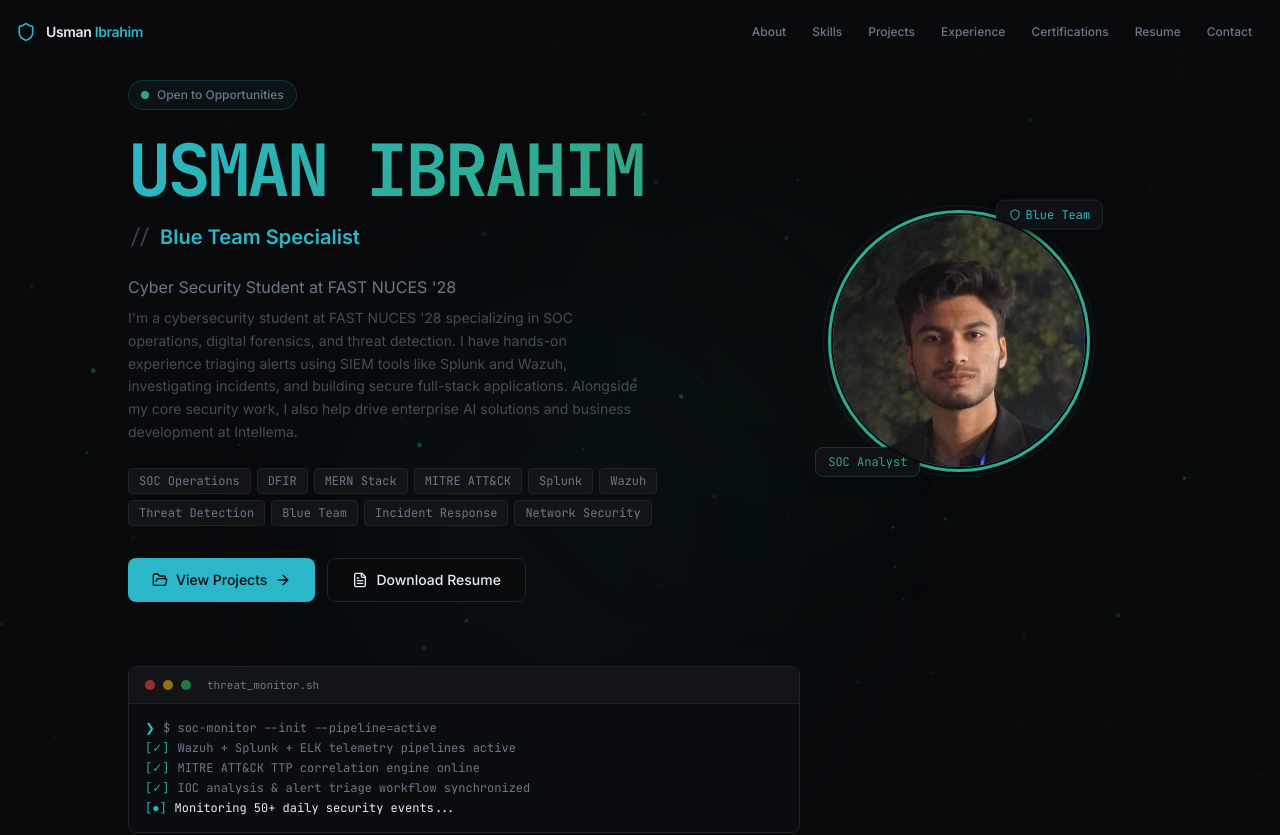
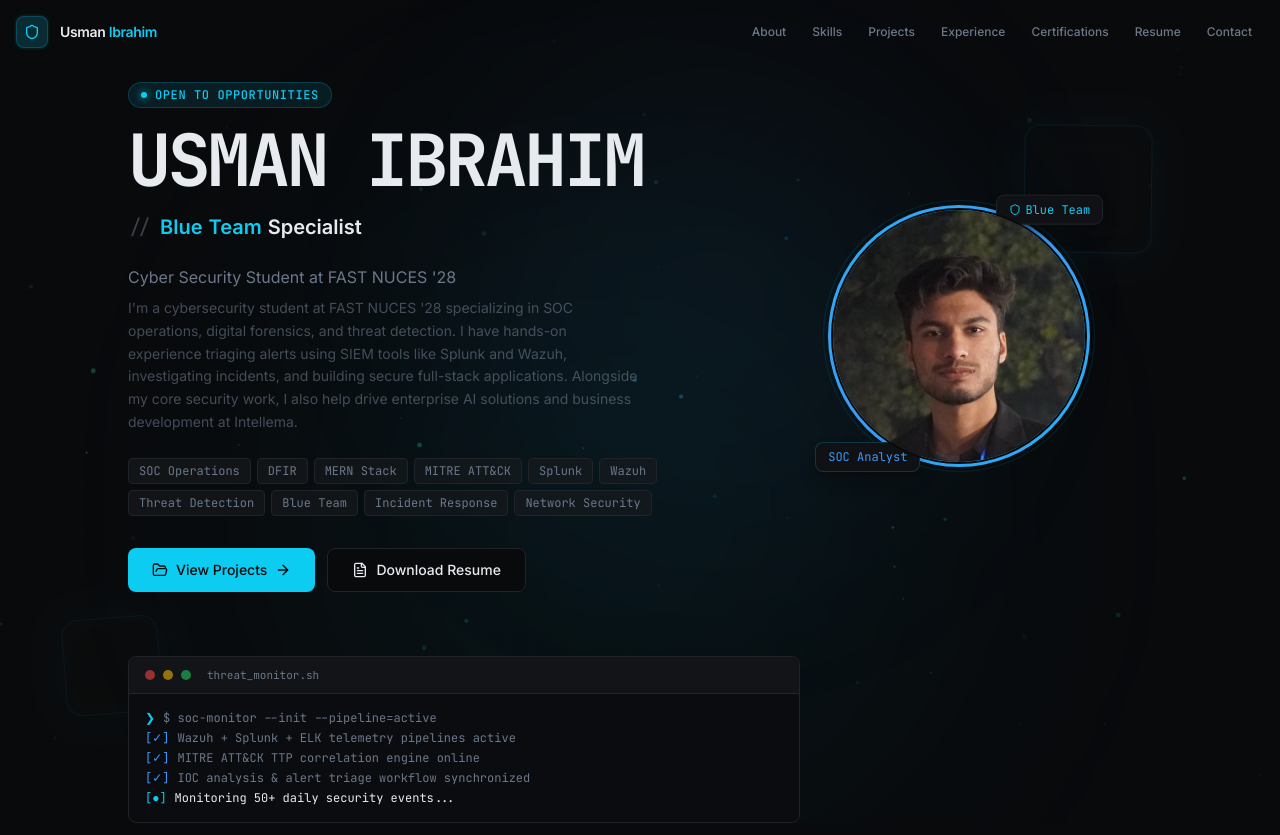
Before and after one commit to UsmanPrime/Portfolio, a React (Vite) app: page / in a window 1280 px wide. Shown: the top 835 px of the page. Built offline with nearby package versions, Linux system fonts and the light colour scheme.

Commit message:
feat: visual and motion upgrade pass with framer-motion

```diff
--- a/package.json
+++ b/package.json
@@ -49,6 +49,7 @@
     "cmdk": "^1.1.1",
     "date-fns": "^3.6.0",
     "embla-carousel-react": "^8.6.0",
+    "framer-motion": "^13.0.0",
     "input-otp": "^1.4.2",
     "lucide-react": "^0.462.0",
     "next-themes": "^0.3.0",
@@ -88,7 +89,9 @@
   },
   "reactSnap": {
     "source": "dist",
-    "include": ["/"],
+    "include": [
+      "/"
+    ],
     "crawl": false,
     "puppeteerArgs": [
       "--no-sandbox",
--- a/src/components/Hero.tsx
+++ b/src/components/Hero.tsx
@@ -1,4 +1,5 @@
 import { Shield, ChevronDown, FileText, FolderOpen, ArrowRight } from "lucide-react";
+import { motion } from "framer-motion";
 import { Button } from "@/components/ui/button";
 import { useTypingEffect, useDecryptText } from "@/hooks/useAnimations";
 import ParticlesBackground from "@/components/ParticlesBackground";
@@ -61,9 +62,21 @@ const Hero = () => {
       <div className="absolute inset-0 grid-bg opacity-15" />
       <div className="absolute inset-0 bg-gradient-to-b from-background via-background/40 to-background" />
 
+      {/* Floating Glassy Panels */}
+      <motion.div
+        animate={{ y: [0, -20, 0], rotate: [0, 5, 0] }}
+        transition={{ duration: 8, repeat: Infinity, ease: "easeInOut" }}
+        className="absolute top-32 right-[10%] w-32 h-32 glassy-panel opacity-40 hidden lg:block z-0"
+      />
+      <motion.div
+        animate={{ y: [0, 20, 0], rotate: [0, -5, 0] }}
+        transition={{ duration: 10, repeat: Infinity, ease: "easeInOut", delay: 1 }}
+        className="absolute bottom-32 left-[5%] w-24 h-24 glassy-panel opacity-30 hidden lg:block z-0"
+      />
+
       {/* Ambient glow */}
-      <div className="absolute top-1/3 left-1/4 w-[500px] h-[500px] rounded-full bg-primary/5 blur-[120px] animate-pulse-subtle" />
-      <div className="absolute bottom-1/3 right-1/4 w-[400px] h-[400px] rounded-full bg-accent/5 blur-[100px] animate-pulse-subtle" style={{ animationDelay: '1.5s' }} />
+      <div className="absolute top-1/4 left-1/4 w-[600px] h-[600px] rounded-full bg-primary/10 blur-[150px] animate-pulse-subtle z-0" />
+      <div className="absolute bottom-1/3 right-1/4 w-[500px] h-[500px] rounded-full bg-accent/10 blur-[120px] animate-pulse-subtle z-0" style={{ animationDelay: '1.5s' }} />
 
       <div className="container mx-auto px-4 relative z-10">
         <div className="max-w-5xl mx-auto">
@@ -71,15 +84,9 @@ const Hero = () => {
             {/* Left Content */}
             <div className="lg:col-span-3">
               {/* Status */}
-              <div className="flex items-center gap-2.5 mb-6 animate-fade-in-up">
-                <div className="flex items-center gap-2 px-3 py-1.5 border border-primary/20 rounded-full bg-primary/5">
-                  <span className="relative flex h-2 w-2">
-                    <span className="animate-ping absolute inline-flex h-full w-full rounded-full bg-accent opacity-60" />
-                    <span className="relative inline-flex rounded-full h-2 w-2 bg-accent" />
-                  </span>
-                  <span className="text-xs font-medium text-muted-foreground">
-                    Open to Opportunities
-                  </span>
+              <div className="animate-fade-in-up">
+                <div className="eyebrow-badge">
+                  Open to Opportunities
                 </div>
               </div>
 
@@ -88,7 +95,7 @@ const Hero = () => {
                 className="text-5xl md:text-6xl lg:text-7xl font-extrabold mb-3 animate-fade-in-up tracking-tighter"
                 style={{ animationDelay: "0.1s" }}
               >
-                <span className={`font-mono transition-all duration-500 ${nameDecrypted ? 'gradient-text' : 'text-primary/60'}`}>
+                <span className={`font-mono transition-all duration-500 ${nameDecrypted ? 'text-foreground' : 'text-primary/60'}`}>
                   {nameText}
                 </span>
               </h1>
@@ -102,11 +109,15 @@ const Hero = () => {
                   {"// "}
                 </span>
                 <span
-                  className={`text-lg md:text-xl font-semibold text-primary transition-all duration-200 inline-block ${
+                  className={`text-lg md:text-xl font-semibold transition-all duration-200 inline-block ${
                     isRoleVisible ? "opacity-100 translate-y-0" : "opacity-0 -translate-y-1"
-                  }`}
+                  } text-foreground`}
                 >
-                  {roles[currentRoleIndex]}
+                  {roles[currentRoleIndex].split(' ').map((word, index) =>
+                    ['Blue', 'Team', 'SOC', 'DFIR', 'Security'].includes(word) ?
+                    <span key={index} className="text-primary mr-1.5">{word}</span> :
+                    <span key={index} className="mr-1.5">{word}</span>
+                  )}
                 </span>
               </div>
 
--- a/src/components/Navbar.tsx
+++ b/src/components/Navbar.tsx
@@ -1,5 +1,7 @@
 import { useState, useEffect } from "react";
 import { Shield, Menu, X } from "lucide-react";
+
+import { motion } from "framer-motion";
 
 const navLinks = [
   { href: "#about", label: "About" },
@@ -57,11 +59,15 @@ const Navbar = () => {
               e.preventDefault();
               window.scrollTo({ top: 0, behavior: "smooth" });
             }}
-            className="flex items-center gap-2.5 group"
+            className="flex items-center gap-3 group"
           >
-            <div className="relative">
-              <Shield className="w-5 h-5 text-primary transition-all duration-300 group-hover:text-accent group-hover:scale-110" />
-              <div className="absolute inset-0 bg-primary/20 rounded-full blur-md opacity-0 group-hover:opacity-100 transition-opacity duration-300" />
+            <div className="relative flex items-center justify-center w-8 h-8 rounded-lg bg-primary/10 border border-primary/20">
+              <motion.div
+                animate={{ scale: [1, 1.4, 1], opacity: [0.5, 0, 0.5] }}
+                transition={{ duration: 2.5, repeat: Infinity, ease: "easeInOut" }}
+                className="absolute inset-0 rounded-lg bg-primary/30"
+              />
+              <Shield className="w-4 h-4 text-primary relative z-10" />
             </div>
             <span className="font-semibold text-sm tracking-tight">
               <span className="text-foreground">Usman</span>
--- a/src/index.css
+++ b/src/index.css
@@ -20,7 +20,7 @@
     --popover: 220 13% 7%;
     --popover-foreground: 210 20% 92%;
 
-    --primary: 187 65% 48%;
+    --primary: 190 90% 50%;
     --primary-foreground: 220 14% 4%;
 
     --secondary: 220 12% 11%;
@@ -29,7 +29,7 @@
     --muted: 220 12% 10%;
     --muted-foreground: 215 12% 48%;
 
-    --accent: 160 55% 42%;
+    --accent: 210 90% 60%;
     --accent-foreground: 220 14% 4%;
 
     --destructive: 0 60% 48%;
@@ -50,13 +50,13 @@
     --card-foreground: 210 20% 92%;
     --popover: 220 13% 7%;
     --popover-foreground: 210 20% 92%;
-    --primary: 187 65% 48%;
+    --primary: 190 90% 50%;
     --primary-foreground: 220 14% 4%;
     --secondary: 220 12% 11%;
     --secondary-foreground: 210 20% 92%;
     --muted: 220 12% 10%;
     --muted-foreground: 215 12% 48%;
-    --accent: 160 55% 42%;
+    --accent: 210 90% 60%;
     --accent-foreground: 220 14% 4%;
     --destructive: 0 60% 48%;
     --destructive-foreground: 210 20% 98%;
@@ -111,6 +111,7 @@
   /* ──── INTEL CARD — with rich hover lift + glow ──── */
   .intel-card {
     @apply bg-card border border-border rounded-lg p-5 relative overflow-hidden;
+    border-left: 2px solid hsl(var(--primary) / 0.2);
     transition: border-color 0.25s ease, box-shadow 0.25s ease, transform 0.25s ease, background-color 0.25s ease;
     will-change: transform;
   }
@@ -128,7 +129,8 @@
 
   .intel-card:hover {
     border-color: hsl(var(--primary) / 0.25);
-    box-shadow: 0 8px 32px -8px hsl(var(--primary) / 0.08), 0 0 0 1px hsl(var(--primary) / 0.05);
+    border-left-color: hsl(var(--primary));
+    box-shadow: 0 8px 32px -8px hsl(var(--primary) / 0.15), 0 0 0 1px hsl(var(--primary) / 0.05);
     transform: translateY(-2px);
     background-color: hsl(220 13% 8%);
   }
@@ -151,6 +153,22 @@
 
   .intel-card.revealed::after {
     display: none;
+  }
+
+  /* ──── FLOATING GLASSY PANEL ──── */
+  .glassy-panel {
+    @apply rounded-2xl border border-primary/20 bg-background/30 backdrop-blur-md;
+    box-shadow: 0 0 40px hsl(var(--primary) / 0.1), inset 0 0 20px hsl(var(--primary) / 0.05);
+  }
+
+  /* ──── EYEBROW BADGE ──── */
+  .eyebrow-badge {
+    @apply inline-flex items-center gap-2 px-3 py-1 rounded-full border border-primary/20 bg-primary/10 text-xs font-mono font-medium text-primary uppercase tracking-wider mb-4;
+  }
+  .eyebrow-badge::before {
+    content: '';
+    @apply w-1.5 h-1.5 rounded-full bg-primary;
+    box-shadow: 0 0 8px hsl(var(--primary));
   }
 
   /* ──── TERMINAL PANEL ──── */
```
Also changed, not shown: 1 other file (tests, documents, lock files or other folders).
